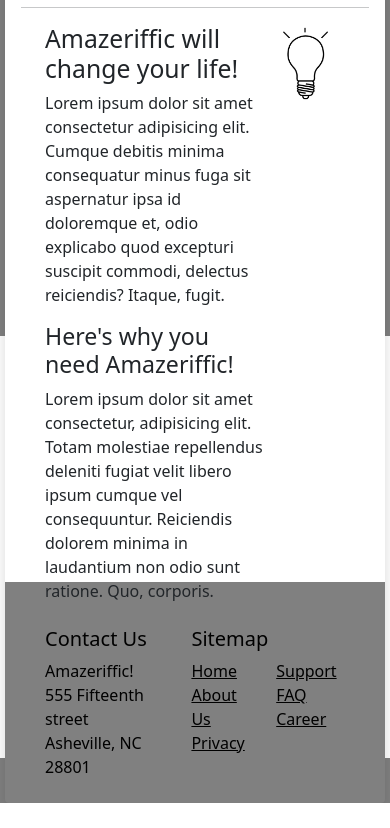
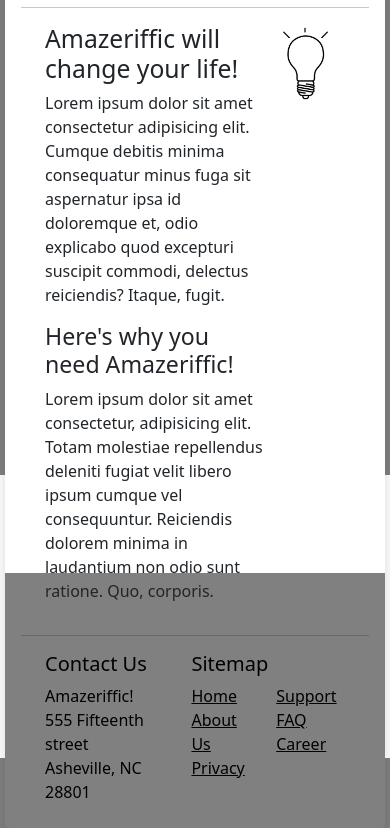
Before and after one commit to LeandroJOA/unidesc-web-project, a plain HTML site: page prototipo/index.html in a window 390 px wide. Shown: the part 86-914 px from the top of the page. Before the commit the page ends 889 px from the top, so only its background shows below. Drawn offline with nearby package versions, Linux system fonts and the light colour scheme.

Commit message:
Adicionando responsividade

```diff
--- a/prototipo/css/style.css
+++ b/prototipo/css/style.css
@@ -10,6 +10,18 @@ body {
 
 .container {
     background: linear-gradient(180deg, white 75%, grey 25%);
+}
+
+@media (max-width: 1366px) {
+    body {
+        min-height: 100%;
+        margin: 5px;
+        background: linear-gradient(180deg, grey 66.5%, white 33.5%);
+    }
+
+    .container {
+        background: linear-gradient(180deg, white 72%, grey 28%);
+    }
 }
 
 footer {
--- a/prototipo/index.html
+++ b/prototipo/index.html
@@ -43,6 +43,7 @@
                 </div>
             </div>
         </main>
+        <hr>
         <footer>
             <div class="d-flex justify-content-between my-2 mx-4">
                 <div>
```
